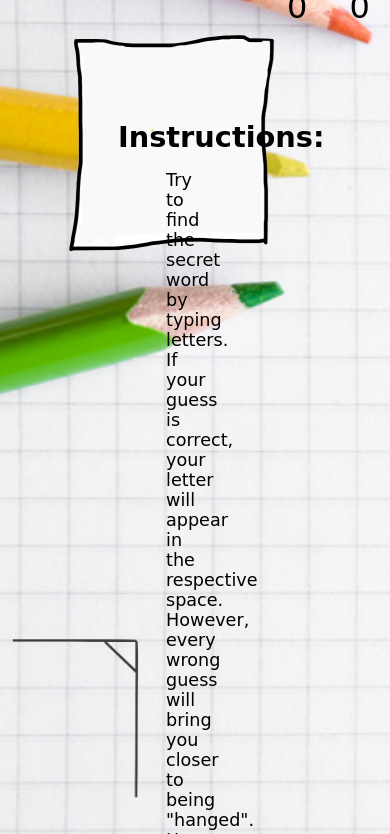
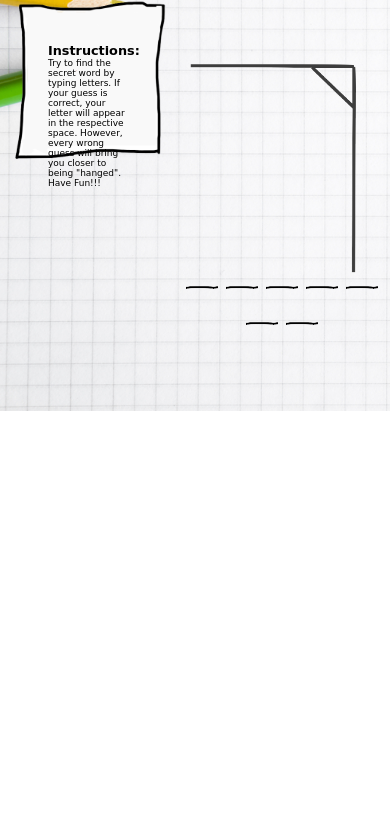
Before and after one commit to MartinaP87/practise2, a plain HTML site: page index.html in a window 390 px wide. Shown: the part 120-954 px from the top of the page. After the commit the page ends 844 px from the top, so only its background shows below. Drawn offline with nearby package versions, Linux system fonts and the light colour scheme; a web font is replaced by a local one.

Commit message:
media queries

```diff
--- a/assets/css/style.css
+++ b/assets/css/style.css
@@ -7,12 +7,13 @@
     padding: 0;
     border: none;
 }
+/*Style the body*/
 body {
     background-image: url(../images/background.jpg);
     background-repeat: no-repeat;
     background-size: cover;
 }
-
+/*Style the heading*/
 h1 {
     font-family: "Finger Paint", cursive;
     font-size: 300%;
@@ -24,7 +25,7 @@ h2, h3, h4{
     text-align: center;
     font-size: 150%;
 }
-
+/*Style the images of the scores*/
 img{
     display: inline;
     height: 3rem;
@@ -33,13 +34,14 @@ img{
     display: inline;
     float: right;
 }
+/*Style the score's numbers*/
 .face > span {
     display: block;
     font-family: "Finger Paint", cursive;
     font-size: 200%;
     text-align: center;
 }
-
+/*Style the Input Board*/
 #input-box {
     background-image: url(../images/input-background.png);
     background-size: contain;
@@ -50,6 +52,7 @@ img{
     margin-left: 3rem;
     padding: 70px;
 }
+/*Style the contents in the Input Board*/
 #input-box > h2 {
     font-size: 180%;
    padding-top: 1.5rem;
@@ -63,7 +66,7 @@ img{
     padding: 1rem 3rem;
     font-size: 110%;
  }
-
+ /*Style the hangman div*/
 #theman {
     background-image: url(../images/img0.png);
     width: 38%;
@@ -75,6 +78,28 @@ img{
     display: inline-block;
     margin-top: 2rem;
 }
+/*Style the div containing the secret word's letters*/
+#boxes-area {
+    padding-top: 50px;
+    display: block;
+    text-align: center;
+}
+/*Style the div containing each letter*/
+.letter-container {
+    width: 50px;
+    height: 50px;
+    background-image: url(../images/space.png);
+    background-size: contain;
+    margin: 2px;
+    display: inline-block;
+    text-align: center;
+}
+/*Style the text of the secret word's letter*/
+.word-letters {
+    visibility: hidden;
+    text-transform: uppercase;
+}
+/*Style the div containig the final message and play again button*/
 #last-window {
     display: none;
     width: 35%;
@@ -90,6 +115,7 @@ img{
     margin-right: 10px;
     padding-top: 70px;
 }
+/*Style the final message contents*/
 #final-message > h3 {
     padding: 20px 50px 0 40px;
 }
@@ -100,6 +126,7 @@ img{
     padding : 10px 70px 20px 40px;
     font-family: 'Times New Roman', Times, serif;
 }
+/*Style the play again button*/
 #restart {
     height: 12%;
     width: 40%;
@@ -111,21 +138,77 @@ img{
     text-transform: uppercase;
     font-size: inherit;
 }
-#boxes-area {
-    padding-top: 50px;
-    display: block;
-    text-align: center;
+
+/*Media queries*/
+/* Responsive */
+@media screen and (max-width: 1100px) {
+    #input-box {
+        width: 20%;
+        padding: 5em;
+    }
+    /*Style the contents in the Input Board*/
+    #input-box > h2 {
+        font-size: 1.5em;
+       padding-top: 0px;
+    }
+    #input-box > h3 {
+        padding: 20px;
+        font-size: 150%;
+    }
+     #input-box > p {
+        padding: 0px;
+        font-size: 1em;
+     }
+    }
+@media screen and (max-width: 900px) {
+    #input-box {
+        padding: 3em;
+        margin-top: 15%;
+    }
+        /*Style the contents in the Input Board*/
+    #input-box > h2 {
+        font-size: 1em;
+    }
+    #input-box > h3 {
+        font-size: 1em;
+    }
+    #input-box > p {
+         font-size: 0.7em;
+    }
 }
-.letter-container {
-    width: 50px;
-    height: 50px;
-    background-image: url(../images/space.png);
-    background-size: contain;
-    margin: 2px;
-    display: inline-block;
-    text-align: center;
+@media screen and (max-width: 650px) {
+    #input-box {
+        margin-left: 0px;
+    }
+    #theman {
+        width: 50%;
+        position: absolute;
+    }
+    /*Style the div containing the secret word's letters*/
+    #boxes-area {
+        position: absolute;
+        display: inline-block;
+        margin-top: 70%;
+    }
+    /*Style the div containing each letter*/
+    .letter-container {
+        width: 2em;
+        height: 2em;
+    }
+    /*Style the contents in the Input Board*/
+    #input-box > h2 {
+        font-size: 80%;
+    }
+
+    #input-box > p {
+        font-size: xx-small;
+    }
+    /*Style the images of the scores*/
+    img{
+        height: 2rem;
+    }
+    /*Style the score's numbers*/
+    .face > span {
+        font-size: 100%;
 }
-.word-letters {
-    visibility: hidden;
-    text-transform: uppercase;
 }
--- a/assets/js/script.js
+++ b/assets/js/script.js
@@ -113,6 +113,7 @@ window.onload = function() {
     document.getElementById("boxes-area").innerHTML = boxes;
   }
   buildBoxes();
+  console.log(pickedWord);
   /**
    * Function to check if the key pressed is included in the picked word;
    * if it is, it reveals it and trigger the victory function,
```
Also changed, not shown: 1 other file.
